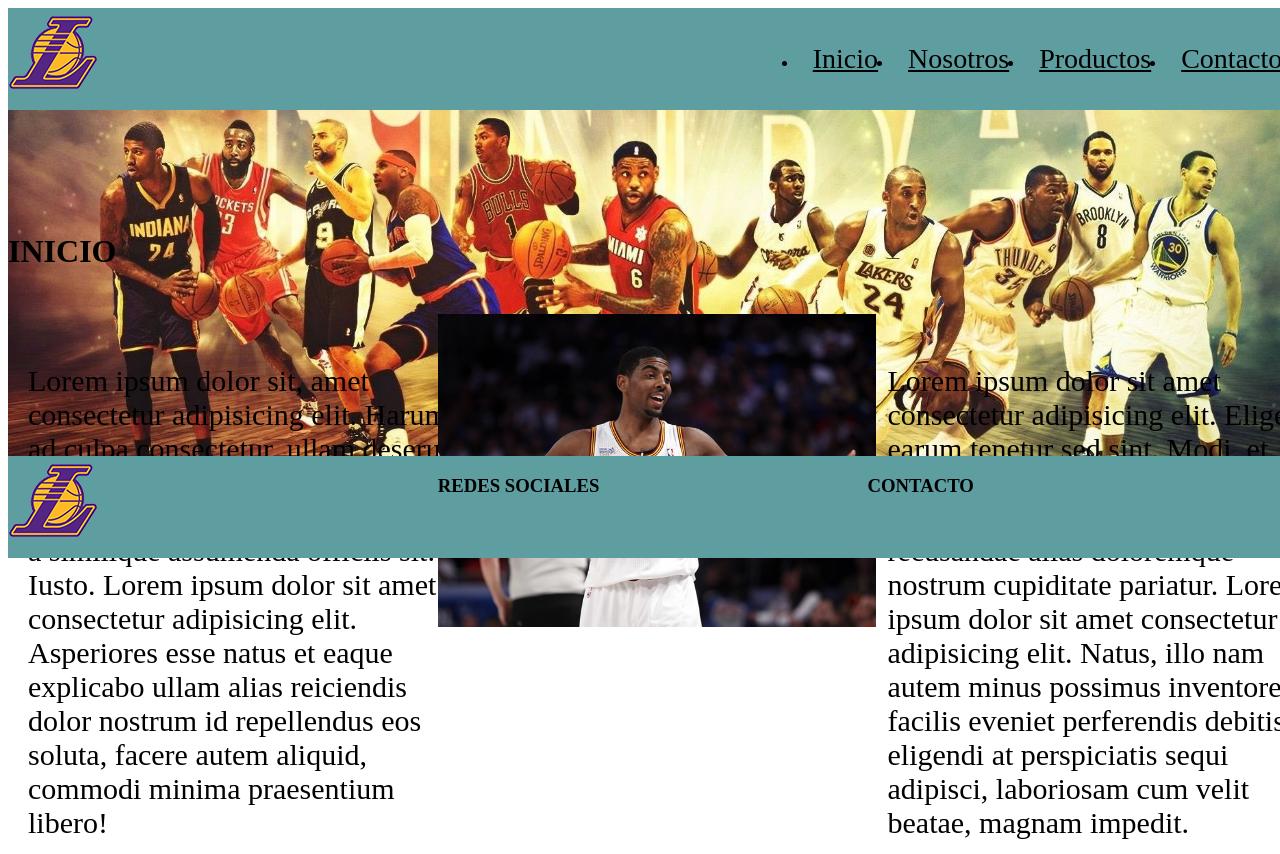
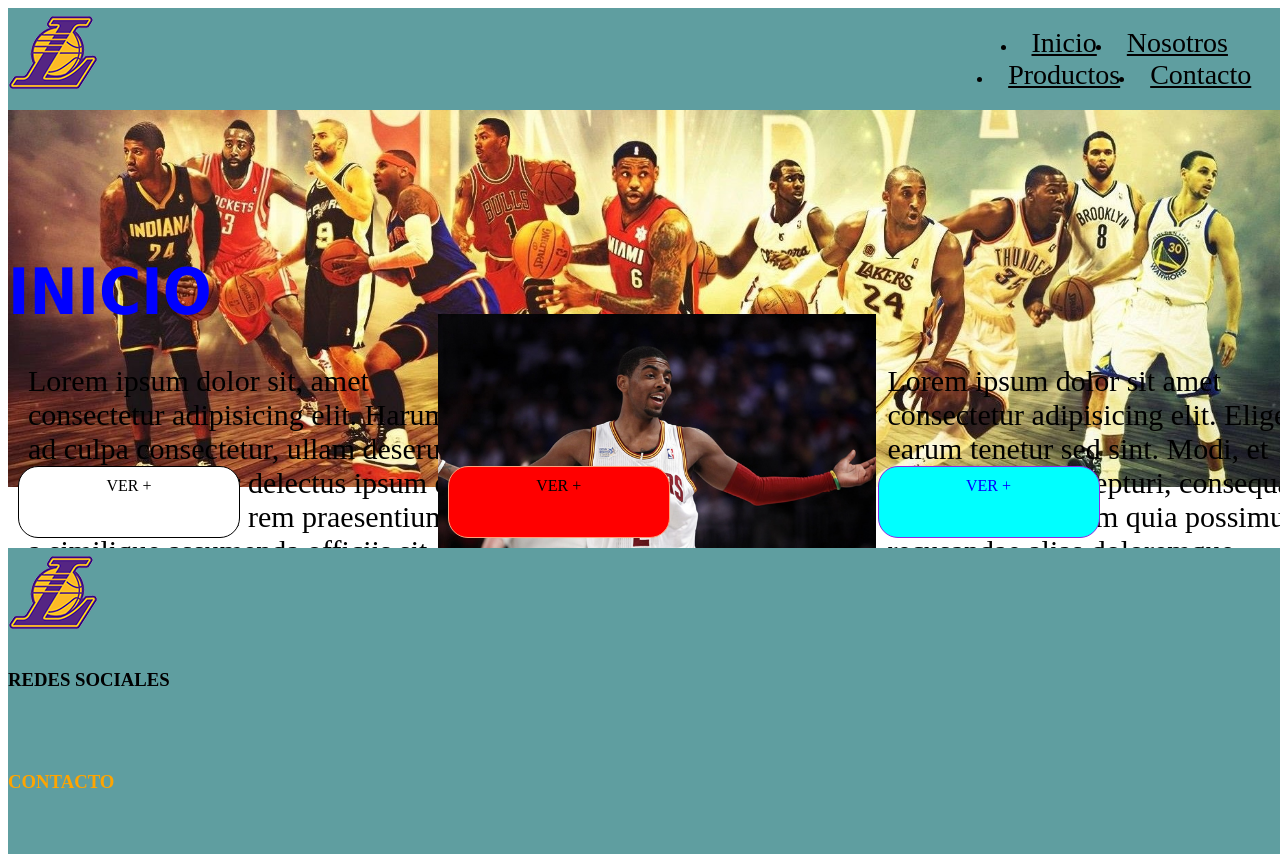
Before and after one commit to profeEma/clase12_c52095, a website: page index.html in a window 1280 px wide. Shown: the top 854 px of the page. Drawn offline with Linux system fonts and the light colour scheme.

Commit message:
sass: condicionales, bucles, mapas, mixin y extend

```diff
--- a/index.html
+++ b/index.html
@@ -41,6 +41,9 @@
             <div class="parrafoDer m20">
                 <p>Lorem ipsum dolor sit amet consectetur adipisicing elit. Eligendi earum tenetur sed sint. Modi, et omnis dolore excepturi, consequatur nihil, velit laborum quia possimus recusandae alias doloremque nostrum cupiditate pariatur. Lorem, ipsum dolor sit amet consectetur adipisicing elit. Natus, illo nam autem minus possimus inventore facilis eveniet perferendis debitis eligendi at perspiciatis sequi adipisci, laboriosam cum velit beatae, magnam impedit.</p>
             </div>
+            <div class="boton">VER +</div>
+            <div class="boton-error">VER +</div>
+            <div class="boton-primario">VER +</div>
         </main>
         <!-- pie de pagina -->
         <footer class="just-content-spa-betw bg-principal">
@@ -51,7 +54,7 @@
                 <h3>REDES SOCIALES</h3>
             </div>
             <div class="contacto">
-                <h3>CONTACTO</h3>
+                <h3 class="text-orange">CONTACTO</h3>
             </div>
         </footer>
     </div>
--- /dev/null
+++ b/scss/_bucles.scss
@@ -0,0 +1,51 @@
+// BUCLES
+// #{$nombreVariable} -> interpolación
+// qué significa una interpolación? que el valor que tomo la variable va a pasarse al momento de interpolarse
+$blue:#aacc99;
+@for $i from 1 through 5{
+    .margin-#{$i}{
+        margin:10px * $i;
+    }
+}
+
+@for $padding from 1 through 5{
+    .padding-bottom-#{$padding}{
+        padding-bottom:10px * $padding;
+    }
+}
+
+// EACH
+
+@each $color in white, $blue, orange{
+    .text-#{$color}{
+        color:#{$color};
+    }
+}
+
+// MAPA
+
+$dispositivos:(
+    desktop:3rem,
+    mobile:1.5rem,
+    tablet:2rem
+);
+
+@each $dispositivo, $tamanioFuente in $dispositivos{
+    .p-#{$dispositivo}{
+        font-size:$tamanioFuente;
+    }
+}
+
+$estilosTipograficos:(
+    fSize:4rem,
+    fColor:blue,
+    text-align:center,
+    display:flex,
+    fFamily:'tahoma'
+);
+
+h1{
+    font-size:map-get($estilosTipograficos,fSize);
+    color:map-get($estilosTipograficos,fColor);
+    font-family:map-get($estilosTipograficos,fFamily);
+}
--- /dev/null
+++ b/scss/_condicionales.scss
@@ -0,0 +1,12 @@
+// declarar una variable que me va a servir para ver si se cumple cierta condición
+$vista:monitorgigante;
+
+@body{
+    @if $vista == desktop{
+        background-color:blue;
+    }@else if $vista == tablet{
+        background-color:green;
+    }@else{
+        background-color:yellow;
+    }
+}
--- /dev/null
+++ b/scss/_extend.scss
@@ -0,0 +1,36 @@
+// EXTEND
+// CLASE BASE CREADA -> .boton
+.boton{
+    width:200px;
+    height: 50px;
+    text-align: center;
+    background-color: $blanco;
+    color:$negro;
+    border:1px solid $negro;
+    border-radius: 20px;
+    padding:10px;
+    margin:10px;
+}
+// BOTON EXITO, ERROR, ADVERTECIA, PRIMARIO, SECUNDARIO, TERCIARIO
+
+@each $contexto in exito, error, advertencia {
+    .boton-#{$contexto}{
+        @extend .boton;
+    }
+}
+.boton-exito{
+    background-color:green;
+    color:$blanco;
+    border:1px solid limegreen;
+}
+.boton-error{
+    background-color:red;
+    color:black;
+    border: 1px solid lightsalmon;
+}
+.boton-primario{
+    @extend .boton;
+    background-color:aqua;
+    color:blue;
+    border:1px solid blueviolet;
+}
--- a/scss/_header.scss
+++ b/scss/_header.scss
@@ -5,20 +5,20 @@
 //NESTING O ANIDAMIENTO
 header{
     background-color:$colorTerciario;
-    .nav{
+    nav.barra {
         padding:10px;
-        .ul{
+        ul{
             display:flex;
             li{
                 list-style-type: none;
                 a{
                     text-decoration:none;
-                    font:{
-                        size:$pDesktop;
+                    font: {
+                        size:$pDesktop,;
                         family:'tahoma';
                         weight: bold;
                     }
-                    padding:{
+                    padding: {
                         top:10px;
                         bottom:5px;
                         left:1px;
--- /dev/null
+++ b/scss/_mixins.scss
@@ -0,0 +1,32 @@
+// MIXIN SIN PARAMETROS
+// declaración y definicion
+@mixin flex-row-center{
+    display:flex;
+    flex-direction: row;
+    justify-content: center;
+    align-items: center;
+    flex-wrap: wrap;
+}
+@mixin flex-column-center{
+    display:flex;
+    flex-direction: column;
+    justify-content: center;
+    align-items: center;
+
+}
+
+ul,footer{
+    @include flex-row-center;
+}
+
+// MIXIN CON PARAMTRO
+// DECLARO Y DEFINO
+@mixin grids($cantidadColumnas,$ancho,$cantidadFilas,$alto){
+    display: grid;
+    grid-template-columns: repeat($cantidadColumnas,$ancho);
+    grid-template-rows: repeat($cantidadFilas,$alto);
+}
+
+.gridMain{
+    @include grids(2,50%,4,auto);
+}
--- a/scss/style.scss
+++ b/scss/style.scss
@@ -5,3 +5,7 @@
 @import "desktop";
 @import "tablet";
 @import "operaciones";
+@import "condicionales";
+@import "bucles";
+@import "extend";
+@import "mixins";
```
Also changed, not shown: css/style.css, 1 other file.
